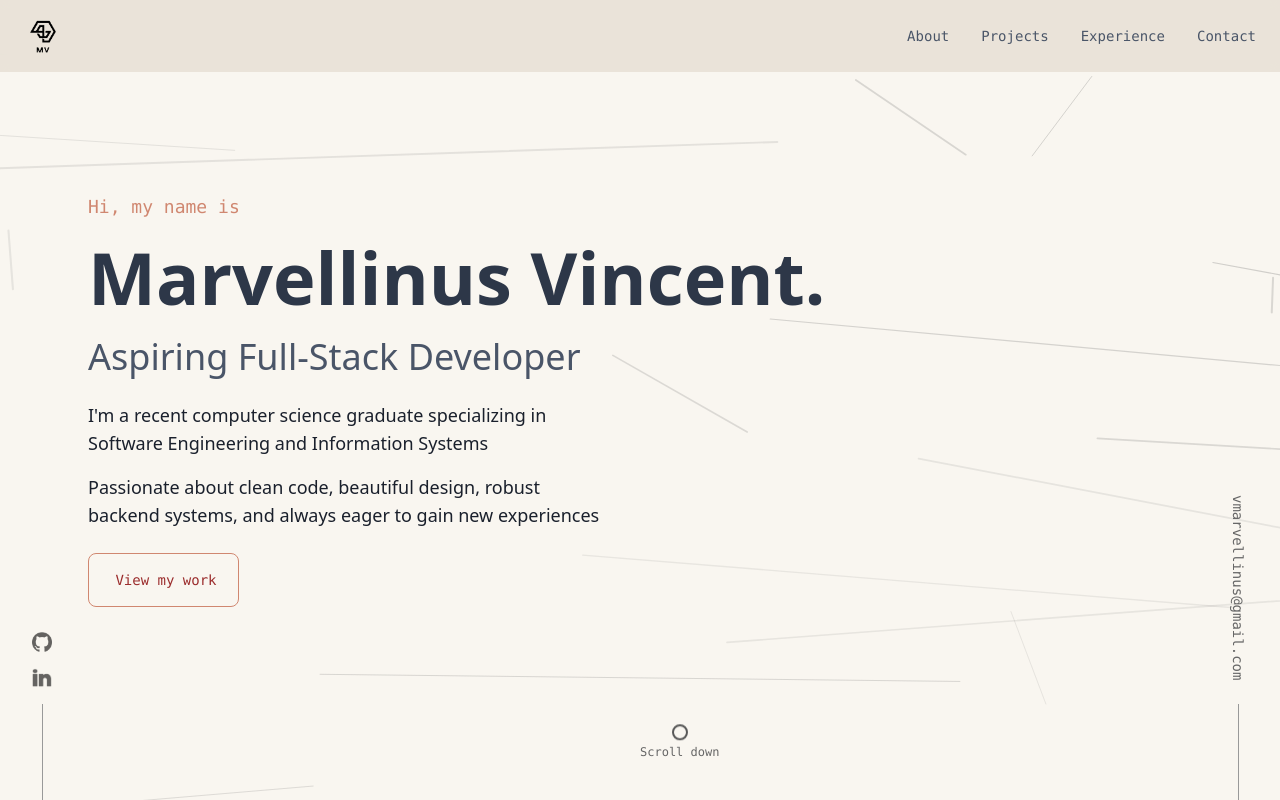
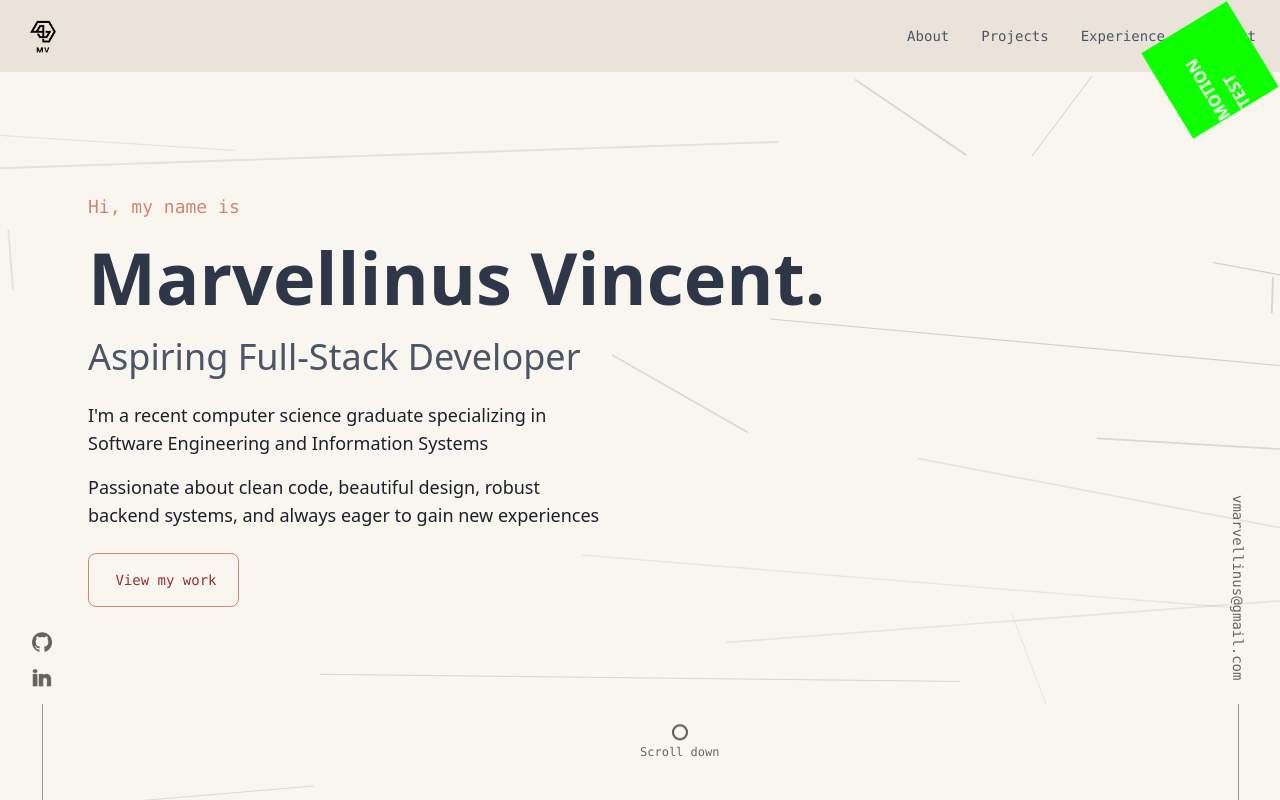
Before and after one commit to MarvellinusVincent/Portfolio, a React (Vite) app: page / in a window 1280 px wide. Built offline with nearby package versions, Linux system fonts and the light colour scheme.

Commit message:
test background

```diff
--- a/src/App.jsx
+++ b/src/App.jsx
@@ -40,6 +40,36 @@ const App = () => {
 
   const totalPages = 9;
 
+  function MotionTest() {
+    return (
+      <motion.div
+        animate={{
+          rotate: 360,
+          backgroundColor: ['#ff0000', '#00ff00', '#0000ff']
+        }}
+        transition={{
+          duration: 1,
+          repeat: Infinity
+        }}
+        style={{
+          width: 100,
+          height: 100,
+          position: 'fixed',
+          top: '20px',
+          right: '20px',
+          zIndex: 9999,
+          display: 'flex',
+          justifyContent: 'center',
+          alignItems: 'center',
+          color: 'white',
+          fontWeight: 'bold'
+        }}
+      >
+        MOTION TEST
+      </motion.div>
+    );
+  }
+
   return (
     <div className="relative">
       <Navbar scrollDirection={scrollDirection} />
@@ -54,6 +84,8 @@ const App = () => {
       <Background containerRef={containerRef} totalPages={totalPages} />
 
       <SocialLinks />
+
+      <MotionTest />
 
       <main
         ref={containerRef}
--- a/src/utils/Background.jsx
+++ b/src/utils/Background.jsx
@@ -25,12 +25,12 @@ const Background = ({ containerRef, totalPages }) => {
   }, [totalPages]);
 
   useEffect(() => {
-    console.log('Container ref current:', containerRef?.current);
-    if (containerRef?.current) {
-      console.log('Scroll container found in DOM:', document.contains(containerRef.current));
-    }
-  }, [containerRef]);
-
+    console.log('Framer Motion features available:', {
+      motion: !!motion,
+      useScroll: !!useScroll,
+      useTransform: !!useTransform
+    });
+  }, []);
 
   const generateLines = () => {
     const newLines = [];
```
